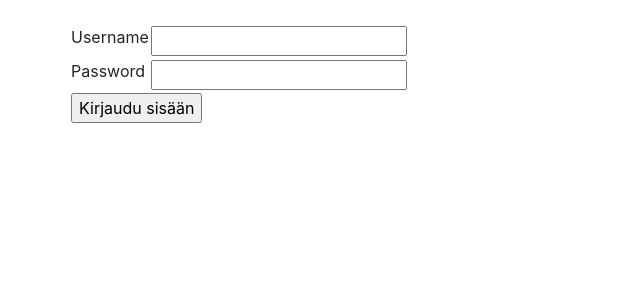
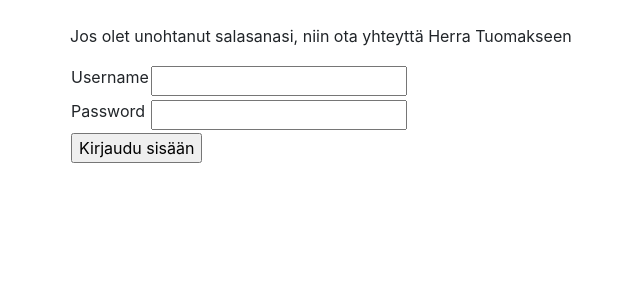
Before and after one commit to tn1995/bilelista, a Flask app: page /auth/login in a window 1280 px wide. Shown: the part 56-356 px from the top of the page, without its empty margins (15-655 px from the left). Run offline with Flask 2, Linux system fonts and the light colour scheme; some libraries are stand-ins or nearby versions.

Commit message:
lisättiin kirjautumissivulle ohjeita kirjautumiseen liittyen

```diff
--- a/application/templates/auth/loginform.html
+++ b/application/templates/auth/loginform.html
@@ -27,7 +27,7 @@
     </tr>
 </form>
 <p>
-
+Jos olet unohtanut salasanasi, niin ota yhteyttä Herra Tuomakseen
 
 </p>
 
```
